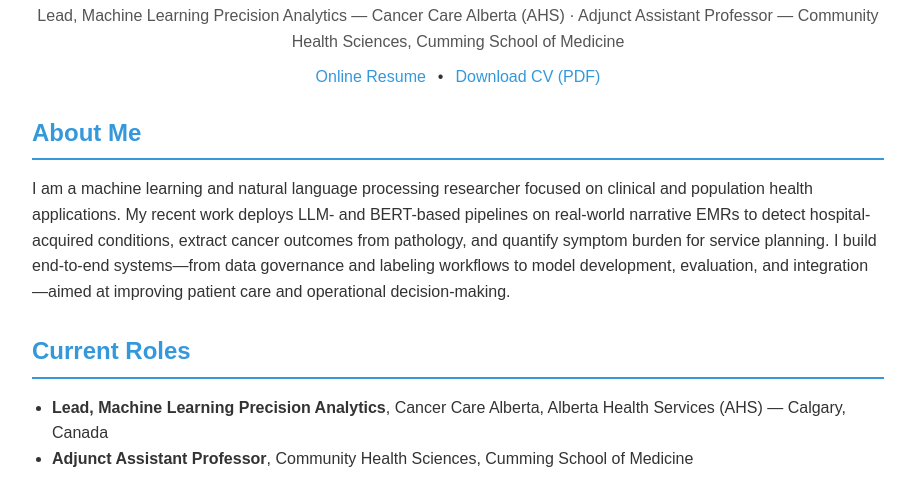
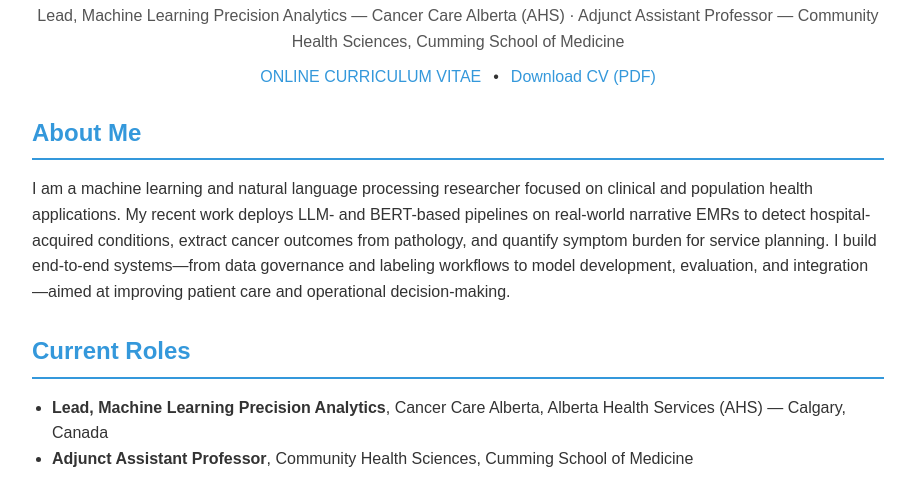
Before and after one commit to clger007/clger007.github.io, a plain HTML site: page index.html in a window 1280 px wide. Shown: the part 290-787 px from the top of the page, without its empty margins (182-1091 px from the left). Drawn offline with Linux system fonts and the light colour scheme.

Commit message:
Update index.html

```diff
--- a/index.html
+++ b/index.html
@@ -74,7 +74,7 @@
         <h1>Cheligeer (Ken) Cheligeer</h1>
         <p class="tagline">Lead, Machine Learning Precision Analytics — Cancer Care Alberta (AHS) · Adjunct Assistant Professor — Community Health Sciences, Cumming School of Medicine</p>
         <div class="meta">
-            <a href="https://clger007.github.io/resume/">Online Resume</a>
+            <a href="https://clger007.github.io/resume/">ONLINE CURRICULUM VITAE</a>
             <span>•</span>
             <a href="cheligeer_cv_int.pdf" download>Download CV (PDF)</a>
         </div>
```
